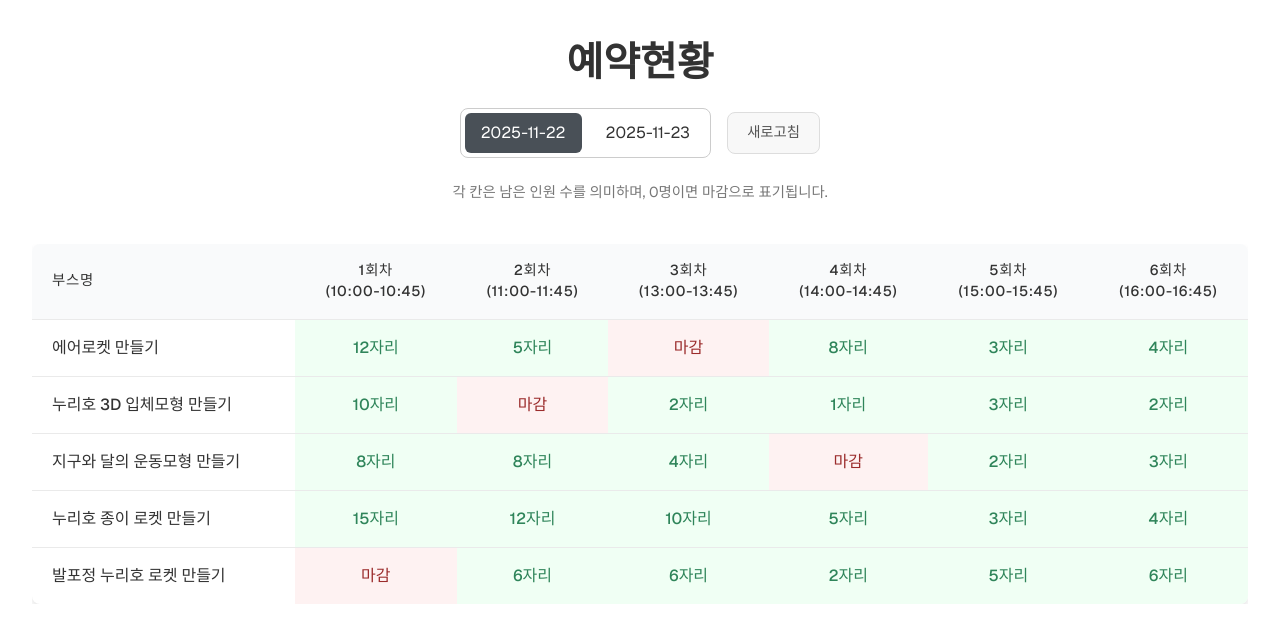
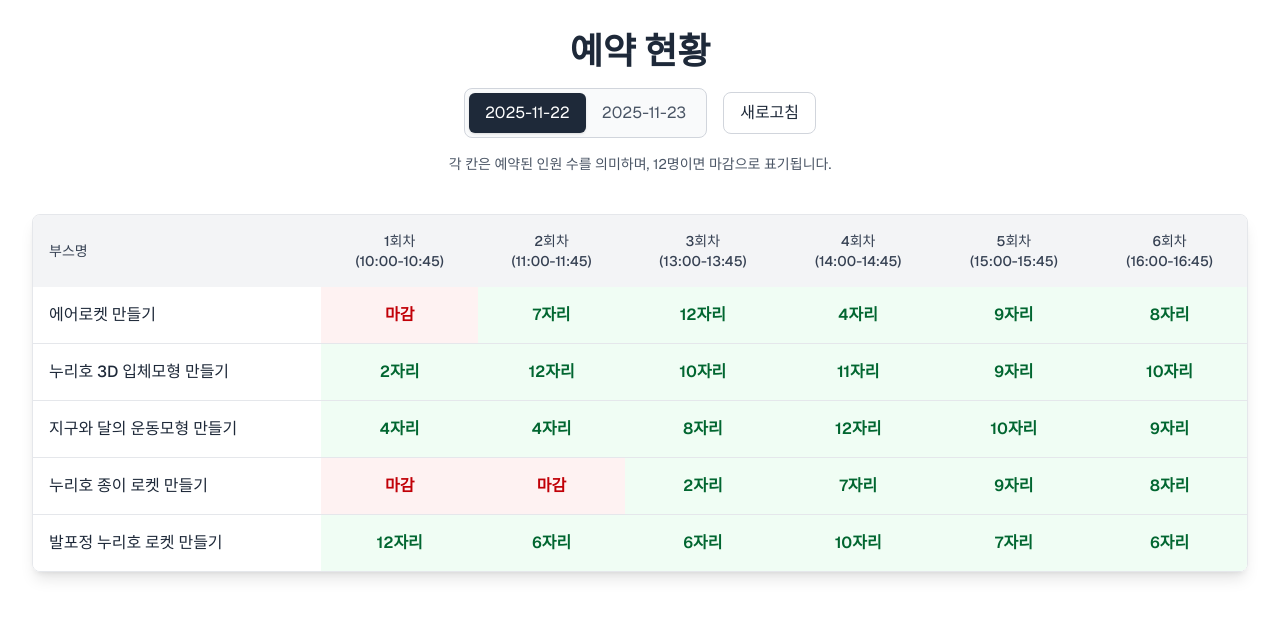
Before and after one commit to Roel4990/Science-Museum-Reservation-System, a Next.js app: page / in a window 1280 px wide. Shown: the top 642 px of the page. Built offline with nearby package versions, Linux system fonts and the light colour scheme.

Commit message:
[MOD] 코드 리펙토링

```diff
--- a/src/app/admin/reservation/page.tsx
+++ b/src/app/admin/reservation/page.tsx
@@ -2,62 +2,12 @@
 
 import { useState, useRef, useEffect } from "react";
 import type { NextPage } from "next";
+import type { Reservation } from "@/app/type";
+import { DATES, MAX_PARTICIPANTS, TIMESLOTS } from "@/app/type";
+import { initialReservations } from "@/app/data";
 
-// --- 데이터 타입 및 초기 데이터 정의 ---
-interface Reservation {
-    id: number;
-    name: string;
-    phone: string;
-}
+const timeSlots = TIMESLOTS.map(t => t.replace(' (', '\n('));
 
-interface Booth {
-    id: number;
-    name: string;
-    slots: Reservation[][] ;
-}
-
-const DATES = ["2025-11-22", "2025-11-23"];
-const MAX_SPOTS_PER_SLOT = 12;
-
-const generateFakeReservations = (count: number): Reservation[] => {
-    if (count > MAX_SPOTS_PER_SLOT) count = MAX_SPOTS_PER_SLOT;
-    if (count === 0) return [];
-    const reservations: Reservation[] = [];
-    const firstNames = ["민준", "서준", "도윤", "예준", "시우", "하준", "지호", "주원", "서연", "서윤", "지우", "서현", "하윤", "민서", "지유"];
-    const lastNames = ["김", "이", "박", "최", "정"];
-
-    for (let i = 1; i <= count; i++) {
-        const lastName = lastNames[Math.floor(Math.random() * lastNames.length)];
-        const firstName = firstNames[Math.floor(Math.random() * firstNames.length)];
-        reservations.push({
-            id: i,
-            name: `${lastName}${firstName}`,
-            phone: `010-${String(Math.floor(1000 + Math.random() * 9000)).padStart(4, '0')}-${String(Math.floor(1000 + Math.random() * 9000)).padStart(4, '0')}`,
-        });
-    }
-    return reservations;
-};
-
-const initialReservations: Record<string, Booth[]> = {
-    "2025-11-22": [
-        { id: 1, name: "에어로켓 만들기", slots: [generateFakeReservations(12), generateFakeReservations(5), [], generateFakeReservations(8), generateFakeReservations(3), generateFakeReservations(4)] },
-        { id: 2, name: "누리호 3D 입체모형 만들기", slots: [generateFakeReservations(10), [], generateFakeReservations(2), generateFakeReservations(1), generateFakeReservations(3), generateFakeReservations(2)] },
-        { id: 3, name: "지구와 달의 운동모형 만들기", slots: [generateFakeReservations(8), generateFakeReservations(8), generateFakeReservations(4), [], generateFakeReservations(2), generateFakeReservations(3)] },
-        { id: 4, name: "누리호 종이 로켓 만들기", slots: [generateFakeReservations(12), generateFakeReservations(12), generateFakeReservations(10), generateFakeReservations(5), generateFakeReservations(3), generateFakeReservations(4)] },
-        { id: 5, name: "발포정 누리호 로켓 만들기", slots: [[], generateFakeReservations(6), generateFakeReservations(6), generateFakeReservations(2), generateFakeReservations(5), generateFakeReservations(6)] },
-    ],
-    "2025-11-23": [
-        { id: 1, name: "에어로켓 만들기", slots: [generateFakeReservations(10), generateFakeReservations(10), generateFakeReservations(8), generateFakeReservations(8), generateFakeReservations(5), generateFakeReservations(5)] },
-        { id: 2, name: "누리호 3D 입체모형 만들기", slots: [generateFakeReservations(8), generateFakeReservations(8), generateFakeReservations(8), [], [], []] },
-        { id: 3, name: "지구와 달의 운동모형 만들기", slots: [generateFakeReservations(12), generateFakeReservations(12), generateFakeReservations(10), generateFakeReservations(5), generateFakeReservations(5), generateFakeReservations(2)] },
-        { id: 4, name: "누리호 종이 로켓 만들기", slots: [generateFakeReservations(12), generateFakeReservations(12), generateFakeReservations(12), generateFakeReservations(12), generateFakeReservations(12), generateFakeReservations(12)] },
-        { id: 5, name: "발포정 누리호 로켓 만들기", slots: [generateFakeReservations(10), generateFakeReservations(8), generateFakeReservations(6), generateFakeReservations(4), generateFakeReservations(2), []] },
-    ],
-};
-
-const timeSlots = ["1회차\n(10:00-10:45)", "2회차\n(11:00-11:45)", "3회차\n(13:00-13:45)", "4회차\n(14:00-14:45)", "5회차\n(15:00-15:45)", "6회차\n(16:00-16:45)"];
-
-// --- Page Component ---
 const Home: NextPage = () => {
     const [selectedDate, setSelectedDate] = useState<string>(DATES[0]);
     const [reservations, setReservations] = useState(initialReservations);
@@ -96,7 +46,6 @@ const Home: NextPage = () => {
     };
 
     return (
-        <div>
         <div className="container mx-auto p-4 sm:p-8 font-sans text-gray-800">
             <header className="text-center mb-10">
                 <h1 className="text-3xl sm:text-4xl font-bold mb-4">예약 현황</h1>
@@ -117,7 +66,7 @@ const Home: NextPage = () => {
                     </button>
                 </div>
                 <p className="w-full text-center text-gray-600 text-sm">
-                    각 칸은 예약된 인원 수를 의미하며, {MAX_SPOTS_PER_SLOT}명이면 마감으로 표기됩니다.
+                    각 칸은 예약된 인원 수를 의미하며, {MAX_PARTICIPANTS}명이면 마감으로 표기됩니다.
                 </p>
             </header>
             <main>
@@ -136,7 +85,7 @@ const Home: NextPage = () => {
                             <tr key={booth.id} className="border-b border-gray-200 last:border-b-0">
                                 <td className="p-4 font-medium text-gray-800">{booth.name}</td>
                                 {booth.slots.map((spots, slotIndex) => {
-                                    const isFull = spots.length >= MAX_SPOTS_PER_SLOT;
+                                    const isFull = spots.length >= MAX_PARTICIPANTS;
                                     const hasReservations = spots.length > 0;
                                     return (
                                         <td
@@ -155,14 +104,10 @@ const Home: NextPage = () => {
                 </div>
             </main>
 
-
-
-
-        </div>
             <dialog
                 ref={dialogRef}
                 onClose={closeModal}
-                className="m-auto bg-white rounded-xl shadow-2xl w-full max-w-2xl p-6 relative backdrop:bg-black/50 backdrop:backdrop-blur-sm"
+                className="m-auto bg-white rounded-xl shadow-2xl w-full max-w-2xl p-6 relative backdrop:bg-black:backdrop-blur-sm"
             >
                 {modalData && (
                     <>
--- /dev/null
+++ b/src/app/data.ts
@@ -0,0 +1,19 @@
+import type { Booth } from './type';
+import { generateFakeReservations } from './utils';
+
+export const initialReservations: Record<string, Booth[]> = {
+    "2025-11-22": [
+        { id: 1, name: "에어로켓 만들기", slots: [generateFakeReservations(12), generateFakeReservations(5), [], generateFakeReservations(8), generateFakeReservations(3), generateFakeReservations(4)] },
+        { id: 2, name: "누리호 3D 입체모형 만들기", slots: [generateFakeReservations(10), [], generateFakeReservations(2), generateFakeReservations(1), generateFakeReservations(3), generateFakeReservations(2)] },
+        { id: 3, name: "지구와 달의 운동모형 만들기", slots: [generateFakeReservations(8), generateFakeReservations(8), generateFakeReservations(4), [], generateFakeReservations(2), generateFakeReservations(3)] },
+        { id: 4, name: "누리호 종이 로켓 만들기", slots: [generateFakeReservations(12), generateFakeReservations(12), generateFakeReservations(10), generateFakeReservations(5), generateFakeReservations(3), generateFakeReservations(4)] },
+        { id: 5, name: "발포정 누리호 로켓 만들기", slots: [[], generateFakeReservations(6), generateFakeReservations(6), generateFakeReservations(2), generateFakeReservations(5), generateFakeReservations(6)] },
+    ],
+    "2025-11-23": [
+        { id: 1, name: "에어로켓 만들기", slots: [generateFakeReservations(10), generateFakeReservations(10), generateFakeReservations(8), generateFakeReservations(8), generateFakeReservations(5), generateFakeReservations(5)] },
+        { id: 2, name: "누리호 3D 입체모형 만들기", slots: [generateFakeReservations(8), generateFakeReservations(8), generateFakeReservations(8), [], [], []] },
+        { id: 3, name: "지구와 달의 운동모형 만들기", slots: [generateFakeReservations(12), generateFakeReservations(12), generateFakeReservations(10), generateFakeReservations(5), generateFakeReservations(5), generateFakeReservations(2)] },
+        { id: 4, name: "누리호 종이 로켓 만들기", slots: [generateFakeReservations(12), generateFakeReservations(12), generateFakeReservations(12), generateFakeReservations(12), generateFakeReservations(12), generateFakeReservations(12)] },
+        { id: 5, name: "발포정 누리호 로켓 만들기", slots: [generateFakeReservations(10), generateFakeReservations(8), generateFakeReservations(6), generateFakeReservations(4), generateFakeReservations(2), []] },
+    ],
+};
--- a/src/app/page.tsx
+++ b/src/app/page.tsx
@@ -2,36 +2,12 @@
 
 import { useState } from "react";
 import type { NextPage } from "next";
+import {TIMESLOTS} from "@/app/type";
+import { DATES, MAX_PARTICIPANTS } from '@/app/type'
+import { initialReservations } from "@/app/data";
 
-// --- 데이터 타입 및 초기 데이터 정의 ---
-interface Booth {
-  id: number;
-  name: string;
-  slots: number[];
-}
+const timeSlots = TIMESLOTS.map(t => t.replace(' (', '\n('));
 
-const DATES = ["2025-11-22", "2025-11-23"];
-
-const initialReservations: Record<string, Booth[]> = {
-  "2025-11-22": [
-    { id: 1, name: "에어로켓 만들기", slots: [12, 5, 0, 8, 3, 4] },
-    { id: 2, name: "누리호 3D 입체모형 만들기", slots: [10, 0, 2, 1, 3, 2] },
-    { id: 3, name: "지구와 달의 운동모형 만들기", slots: [8, 8, 4, 0, 2, 3] },
-    { id: 4, name: "누리호 종이 로켓 만들기", slots: [15, 12, 10, 5, 3, 4] },
-    { id: 5, name: "발포정 누리호 로켓 만들기", slots: [0, 6, 6, 2, 5, 6] },
-  ],
-  "2025-11-23": [
-    { id: 1, name: "에어로켓 만들기", slots: [10, 10, 8, 8, 5, 5] },
-    { id: 2, name: "누리호 3D 입체모형 만들기", slots: [8, 8, 8, 0, 0, 0] },
-    { id: 3, name: "지구와 달의 운동모형 만들기", slots: [12, 12, 10, 5, 5, 2] },
-    { id: 4, name: "누리호 종이 로켓 만들기", slots: [15, 15, 15, 15, 15, 15] },
-    { id: 5, name: "발포정 누리호 로켓 만들기", slots: [10, 8, 6, 4, 2, 0] },
-  ],
-};
-
-const timeSlots = ["1회차\n(10:00-10:45)", "2회차\n(11:00-11:45)", "3회차\n(13:00-13:45)", "4회차\n(14:00-14:45)", "5회차\n(15:00-15:45)", "6회차\n(16:00-16:45)"];
-
-// --- 컴포넌트 ---
 const Home: NextPage = () => {
   const [selectedDate, setSelectedDate] = useState<string>(DATES[0]);
   const [reservations, setReservations] = useState(initialReservations);
@@ -49,160 +25,62 @@ const Home: NextPage = () => {
   };
 
   return (
-    <div className="container">
-      <header>
-        <h1>예약현황</h1>
-        <div className="controls-container">
-          <div className="date-selectors">
+  <div className="container mx-auto p-4 sm:p-8 font-sans text-gray-800">
+      <header className="text-center mb-10">
+          <h1 className="text-3xl sm:text-4xl font-bold mb-4">예약 현황</h1>
+          <div className="flex flex-wrap justify-center items-center gap-4 mb-4">
+              <div className="flex items-center border border-gray-300 rounded-lg p-1 bg-gray-50">
                   {DATES.map(date => (
                       <button
                           key={date}
                           onClick={() => setSelectedDate(date)}
-                className={`date-selector ${selectedDate === date ? 'selected' : ''}`}
+                          className={`px-3 py-1.5 sm:px-4 sm:py-2 text-sm sm:text-base rounded-md transition-colors duration-200 ${selectedDate === date ? 'bg-gray-800 text-white shadow' : 'text-gray-600 hover:bg-gray-200'}`}
                       >
                           {date}
                       </button>
                   ))}
               </div>
-          <button onClick={handleRefresh} className="refresh-button">
+              <button onClick={handleRefresh} className="px-4 py-2 text-sm sm:text-base bg-white border border-gray-300 rounded-lg hover:bg-gray-100 transition-colors duration-200">
                   새로고침
               </button>
-          <p className="table-description">
-            각 칸은 남은 인원 수를 의미하며, 0명이면 마감으로 표기됩니다.
+          </div>
+          <p className="w-full text-center text-gray-600 text-sm">
+              각 칸은 예약된 인원 수를 의미하며, {MAX_PARTICIPANTS}명이면 마감으로 표기됩니다.
           </p>
-        </div>
       </header>
       <main>
-        <div className="table-container">
-          <table>
-            <thead>
+        <div className="overflow-x-auto shadow-lg rounded-lg border border-gray-200">
+            <table className="w-full min-w-[800px]">
+                <thead className="bg-gray-100">
                 <tr>
-                <th>부스명</th>
+                    <th className="p-4 font-medium text-gray-700 uppercase text-sm text-left">부스명</th>
                     {timeSlots.map((time, index) => (
-                  <th key={index}>{time}</th>
+                        <th key={index} className="p-4 font-medium text-gray-700 uppercase text-sm whitespace-pre-line">{time}</th>
                     ))}
                 </tr>
             </thead>
-            <tbody>
-              {currentBooths.map((booth, boothIndex) => (
-                <tr key={booth.id}>
-                  <td>{booth.name}</td>
-                  {booth.slots.map((spots, slotIndex) => (
+            <tbody className="bg-white">
+              {currentBooths.map((booth) => (
+                <tr key={booth.id} className="border-b border-gray-200 last:border-b-0">
+                  <td className="p-4 font-medium text-gray-800">{booth.name}</td>
+                    {booth.slots.map((spots, slotIndex) => {
+                        const isFull = spots.length >= MAX_PARTICIPANTS;
+                        const hasReservations = spots.length > 0;
+                        return (
                         <td
                           key={slotIndex}
-                      className={spots > 0 ? "available" : "full"}
+                          className={`p-4 text-center font-semibold ${isFull ? "bg-red-50 text-red-700" : "bg-green-50 text-green-800"} ${hasReservations ? "cursor-pointer hover:bg-gray-200 transition-colors duration-200" : ""}`}
                         >
-                      {spots > 0 ? `${spots}자리` : "마감"}
+                          {spots.length < MAX_PARTICIPANTS ? `${MAX_PARTICIPANTS - spots.length}자리` : "마감"}
                         </td>
-                  ))}
+                        );
+                    })}
                 </tr>
               ))}
             </tbody>
           </table>
         </div>
       </main>
-      <style jsx>{`
-        .container {
-          margin: 0 auto;
-          padding: 2rem;
-          font-family: var(--font-geist-sans);
-          color: #333;
-        }
-        header {
-          text-align: center;
-          margin-bottom: 2.5rem;
-        }
-        h1 {
-          font-size: 2.5rem;
-          font-weight: 600;
-          margin-bottom: 1rem;
-        }
-        .controls-container {
-          display: flex;
-          justify-content: center;
-          align-items: center;
-          gap: 1rem;
-          margin-top: 1rem;
-          flex-wrap: wrap;
-        }
-        .date-selectors {
-          display: flex;
-          gap: 0.5rem;
-          border: 1px solid #ccc;
-          border-radius: 8px;
-          padding: 4px;
-        }
-        .date-selector {
-          padding: 0.5rem 1rem;
-          border: none;
-          background-color: transparent;
-          cursor: pointer;
-          border-radius: 6px;
-          font-size: 1rem;
-          transition: all 0.2s ease;
-        }
-        .date-selector.selected {
-          background-color: #495057;
-          color: white;
-        }
-        .refresh-button {
-          padding: 0.6rem 1.2rem;
-          border: 1px solid #ddd;
-          background-color: #f8f8f8;
-          color: #555;
-          border-radius: 8px;
-          cursor: pointer;
-          font-size: 0.9rem;
-        }
-        .refresh-button:hover {
-          background-color: #eee;
-        }
-        .table-description {
-          flex-basis: 100%;
-          font-size: 0.9rem;
-          color: #777;
-          margin-top: 0.5rem;
-        }
-        .table-container { overflow-x: auto; }
-        table {
-          width: 100%;
-          border-collapse: collapse;
-          box-shadow: 0 4px 6px rgba(0, 0, 0, 0.1);
-          border-radius: 8px;
-          overflow: hidden;
-        }
-        th, td {
-          padding: 1rem 1.25rem;
-          text-align: center;
-          border-bottom: 1px solid #eaeaea;
-        }
-        th {
-          background-color: #f9fafb;
-          font-weight: 500;
-          font-size: 0.9rem;
-          text-transform: uppercase;
-          letter-spacing: 0.05em;
-          white-space: pre-line;
-        }
-        td {
-          white-space: nowrap;
-        }
-        tr:last-child td { border-bottom: none; }
-        td:first-child, th:first-child {
-          text-align: left;
-          font-weight: 500;
-        }
-        .available {
-          background-color: #f0fff4;
-          color: #2f855a;
-          font-weight: 500;
-        }
-        .full {
-          background-color: #fef2f2;
-          color: #9b2c2c;
-          font-weight: 500;
-        }
-      `}</style>
     </div>
   );
 };
--- a/src/app/type.tsx
+++ b/src/app/type.tsx
@@ -26,6 +26,18 @@ export interface Participant {
 
 export type FetchedParticipant = Required<Participant>;
 
+export interface Reservation {
+  id: number;
+  name: string;
+  phone: string;
+}
+
+export interface Booth {
+  id: number;
+  name: BoothName;
+  slots: Reservation[][];
+}
+
 
 // 2. 상수 정의
 export const DATES: ReservationDate[] = ["2025-11-22", "2025-11-23"];
--- /dev/null
+++ b/src/app/utils.ts
@@ -0,0 +1,21 @@
+import type { Reservation } from './type';
+import { MAX_PARTICIPANTS } from './type';
+
+export const generateFakeReservations = (count: number): Reservation[] => {
+    if (count > MAX_PARTICIPANTS) count = MAX_PARTICIPANTS;
+    if (count === 0) return [];
+    const reservations: Reservation[] = [];
+    const firstNames = ["민준", "서준", "도윤", "예준", "시우", "하준", "지호", "주원", "서연", "서윤", "지우", "서현", "하윤", "민서", "지유"];
+    const lastNames = ["김", "이", "박", "최", "정"];
+
+    for (let i = 1; i <= count; i++) {
+        const lastName = lastNames[Math.floor(Math.random() * lastNames.length)];
+        const firstName = firstNames[Math.floor(Math.random() * firstNames.length)];
+        reservations.push({
+            id: i,
+            name: `${lastName}${firstName}`,
+            phone: `010-${String(Math.floor(1000 + Math.random() * 9000)).padStart(4, '0')}-${String(Math.floor(1000 + Math.random() * 9000)).padStart(4, '0')}`,
+        });
+    }
+    return reservations;
+};
```
Lines whose indentation alone changed are shown as unchanged.
